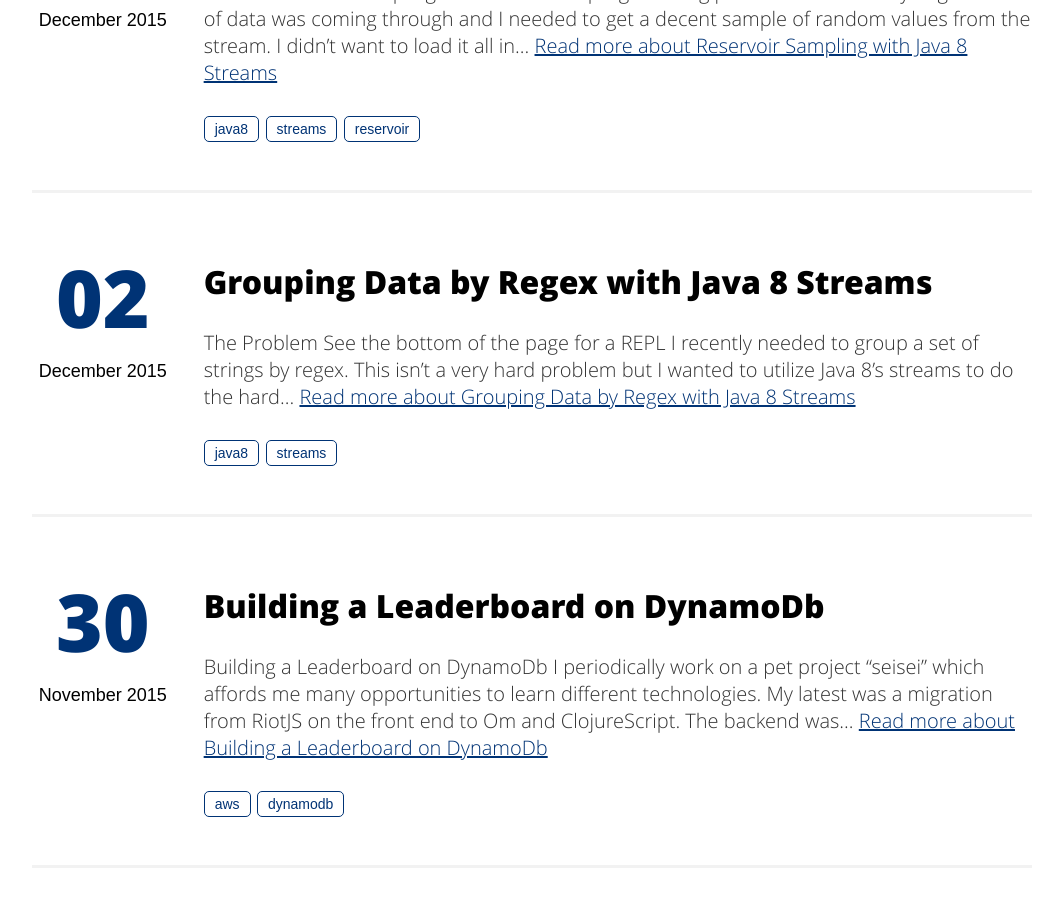
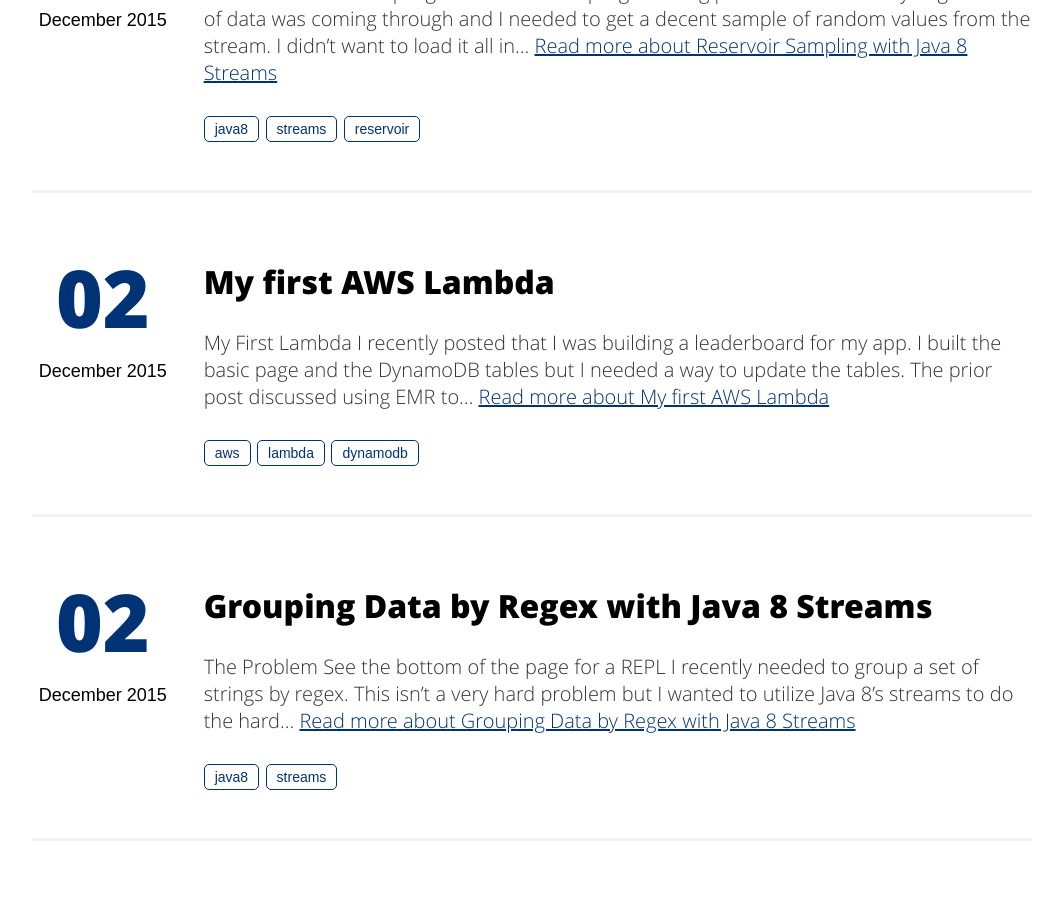
Before and after one commit to trevershick/trevershick.github.io, a Jekyll site: the page built from index.html, in a window 1280 px wide and 900 px high, scrolled down 1058 px. Shown: the whole window, without its empty margins (108-1171 px from the left). Built offline with Jekyll 4.4.1, drawn with Linux system fonts in a browser that asks for light colours; some of the changed lines change nothing that is shown.

Commit message:
Add my first lambda

````diff
--- a/_includes/head.html
+++ b/_includes/head.html
@@ -65,7 +65,7 @@
     <!-- Android Lolipop Theme Color -->
     <meta name="theme-color" content="#0562DC">
 
-    <link rel="stylesheet" href="{{ "/assets/css/main.css" | prepend: site.baseurl }}">
+    <link rel="stylesheet" href="/assets/css/main.css">
     <link rel="canonical" href="{{ page.url | replace:'index.html','' | prepend: site.baseurl | prepend: site.url }}">
     <link rel="alternate" type="application/rss+xml" title="{{ site.title }}" href="{{ "/feed.xml" | prepend: site.baseurl | prepend: site.url }}" />
 </head>
--- a/_posts/2015-11-30-leaderboard-on-dynamodb.md
+++ b/_posts/2015-11-30-leaderboard-on-dynamodb.md
@@ -3,7 +3,7 @@
 
 search: "yes"
 title: Building a Leaderboard on DynamoDb
-categories: [ dynamodb, aws ]
+categories: [ aws ]
 tags:
 - aws
 - dynamodb
--- /dev/null
+++ b/_posts/2015-12-02-my-first-lambda.md
@@ -0,0 +1,431 @@
+---
+layout: post
+
+search: "yes"
+title: My first AWS Lambda
+categories: [ aws ]
+tags:
+- aws
+- lambda
+- dynamodb
+keywords: "dynamodb, aws, amazon, lambda"
+---
+
+# My First Lambda
+
+I [recently posted]({% post_url 2015-11-30-leaderboard-on-dynamodb %}) that I was building a leaderboard for [my app](http://seisei.elasticbeanstalk.com).  I built the basic page and the [DynamoDB](https://aws.amazon.com/dynamodb/) tables but I needed a way to update the tables.  The prior post discussed using EMR to update the scores on a periodic basis, but I want it updated more frequently.  BTW, if you have no idea what i'm talking about, I'd suggest reviewing the [previous post]({% post_url 2015-11-30-leaderboard-on-dynamodb %}).
+
+So, given that my templates are read directly from S3, and I'd like updates to the scores as quickly as feasible, I decided to use [Lambda](https://aws.amazon.com/lambda/) from AWS.  **Lambda is a stateless compute service that executes your *Lambda Function* in response to some sort of stimuli be it an event from S3 or an HTTP call via the API gateway**.
+
+This means I can have S3 notify me (or my [Lambda](https://aws.amazon.com/lambda/) that is) when something is accessed, and I can make a decision to update the score or not in Lambda, and then ask [DynamoDB](https://aws.amazon.com/dynamodb/) to do the data work.
+
+That's the gist of it.
+
+![High Level Architecture](http://www.gliffy.com/go/publish/image/9536687/L.png)
+
+
+# Setting it up
+
+Each individual step is documented very well by Amazon in the AWS documentation.  I'll leave the details to them.  Here is my list of tasks I had to perform.
+
+1. **Create the DynamoDB Score table** (done in previous post)
+2. **Turn on server logging on my S3 bucket** -  S3 allows me to setup access logging on my bucket that is used to serve out my templates (basic .json files).  So, I [turn on logging](http://docs.aws.amazon.com/AmazonS3/latest/dev/ServerLogs.html) and specify another bucket (*log-bucket*).
+3. **Create my Lambda Function** - I created my function right in the AWS console.  It was easy and the console has a quick Lambda testing function that made it super quick for me to get it working.
+4. **Connect my Lambda to my S3 Log Bucket** - on my *log-bucket*, add an event rule that fires an event on create (PUT) and choose Lambda -> My Lambda.
+5. **Watch it work** - access some .json files in the first bucket, wait for the access log to hit and check the DynamoDb table for the result.
+
+# Running from the command line
+
+Even though the AWS Lambda console is nice I quickly grew tired of it.  I wanted to be able to run my lambda from the command line.
+
+I wrote the following driver script and it served me well.  The driver simply creates a sample event (ganked from AWS Lambda console), creates a fake context object and calls my Lambda.  All I have to do is:
+
+{% highlight javascript %}
+node on-s3-logfile.js
+{% endhighlight %}
+
+and my Lambda executes just as it would in the real Lambda environment on AWS.
+
+
+## Driver Code
+{%highlight javascript%}
+var bucket = "xxx-json";
+var filename = "logs/2015-12-01-15-21-28-F6AB73380517249C";
+var event = {
+  "Records": [
+    {
+      "eventVersion": "2.0",
+      "eventTime": "1970-01-01T00:00:00.000Z",
+      "requestParameters": {
+        "sourceIPAddress": "127.0.0.1"
+      },
+      "s3": {
+        "configurationId": "testConfigRule",
+        "object": {
+          "eTag": "0123456789abcdef0123456789abcdef",
+          "sequencer": "0A1B2C3D4E5F678901",
+          "key": filename,
+          "size": 1024
+        },
+        "bucket": {
+          "arn": "arn:aws:s3:::mybucket",
+          "name": bucket,
+          "ownerIdentity": {
+            "principalId": "EXAMPLE"
+          }
+        },
+        "s3SchemaVersion": "1.0"
+      },
+      "responseElements": {
+        "x-amz-id-2": "EXAMPLE123/5678abcdefghijklambdaisawesome/mnopqrstuvwxyzABCDEFGH",
+        "x-amz-request-id": "EXAMPLE123456789"
+      },
+      "awsRegion": "us-east-1",
+      "eventName": "ObjectCreated:Put",
+      "userIdentity": {
+        "principalId": "EXAMPLE"
+      },
+      "eventSource": "aws:s3"
+    }
+  ]
+};
+
+
+var aws = require('aws-sdk');
+aws.config.update({
+    region: "us-east-1"
+});
+
+var lambda = require('./logfile');
+
+
+var context = {
+    succeed: function(data) {
+        console.log("DONE", data);
+    },
+    fail: function(err) {
+        console.log("ERROR", err);
+    }
+};
+lambda.handler(event, context);
+
+{%endhighlight%}
+
+
+
+# The Lambda
+
+> Disclaimer - this is my first pass at this. I have not really refactored, nor even finished testing.
+
+{%highlight javascript%}
+```
+'use strict';
+var aws = require('aws-sdk'),
+    dynamodb = new aws.DynamoDB(),
+    s3 = new aws.S3({ apiVersion: '2006-03-01' }),
+    StringDecoder = new require('string_decoder').StringDecoder,
+    d = new StringDecoder('utf8');
+
+
+var contextToCallBack = function(context) {
+    return function(err,data) {
+        if (err) { context.fail(err); }
+        else { context.succeed(data); }
+    };
+};
+var updateScores = function(slugs, cb) {
+    var updates = Object.keys(slugs).map(function(slug) {
+        return {
+            Key: {
+                slug: {
+                    S: slug
+                },
+                type: {
+                    S: 'static'
+                }
+            },
+            TableName : 'scores',
+            ExpressionAttributeNames: {
+                '#c': 'score',
+                '#u': 'user'
+            },
+            ExpressionAttributeValues: {
+                ':count': { N: slugs[slug].count.toString() },
+                ':uzer' : { S: slugs[slug].user }
+            },
+            UpdateExpression: 'ADD #c :count SET #u = :uzer'
+        };
+    });
+
+    var errorToReturn = null;
+    var results = [];
+    var frec = function() {
+        if (updates.length > 0) {
+            var head = updates.splice(0,1)[0];
+            debug("updating item", head);
+            dynamodb.updateItem(head, function(err,data) {
+                debug("updateItem returned err", err);
+                debug("updateItem returned data", data);
+                if (err) { errorToReturn = err;}
+                results.push(head.Key.slug.S);
+                frec();
+            });
+        } else {
+            // i'm done.
+            cb(errorToReturn, results);
+        }
+    };
+    frec();
+};
+
+var loadUsersForSlugs = function(slugs, cb) {
+    var params = {
+        RequestItems: {
+            slugs : {
+                Keys : [],
+                ProjectionExpression:"slug,#u",
+                ExpressionAttributeNames: { "#u": "user" }
+            }
+        }
+    };
+    for (var slug in slugs) {
+        params.RequestItems.slugs.Keys.push({ "slug" : {"S": slug }});
+    }
+    dynamodb.batchGetItem(params, function(err, data) {
+        if (err) { return cb(err,null); }
+        data.Responses.slugs.map(function(result) {
+            var slug = result.slug.S;
+            var user = result.user.S;
+            slugs[slug].user = user;
+        });
+        cb(err, null);
+    });
+}
+
+var onSlug = function(slugs, slug) {
+    if (typeof(slugs[slug]) === 'undefined') {
+        slugs[slug] = { count: 1 };
+    } else {
+        slugs[slug].count = slugs[slug].count + 1;
+    }
+};
+
+var onSlugsEnd = (slugs, cb) => {
+    if (Object.keys(slugs).length === 0) {
+        return cb(null,null);
+    }
+    loadUsersForSlugs(slugs, function(err, data) {
+        if (err) { return cb(err,null); }
+        updateScores(slugs, cb);
+    });
+};
+
+var quiet = true;
+var debug = (msg, obj) => {
+    if (!quiet) {
+        console.log("DEBUG " + msg, obj);
+    }
+};
+
+exports.quiet = (b) => { quiet = b; }
+exports.handler = function(event, context) {
+    debug('Received event:', JSON.stringify(event, null, 2));
+
+    // Get the object from the event and show its content type
+    var bucket = event.Records[0].s3.bucket.name;
+    var key = decodeURIComponent(event.Records[0].s3.object.key.replace(/\+/g, ' '));
+    var params = {
+        Bucket: bucket,
+        Key: key
+    };
+    var slugs = {};
+    var stream = s3.getObject(params).createReadStream();
+
+    stream.on('data', (data) => {
+        var chunk = d.write(data);
+        var myRe=/GET (?:.+)?\/([^\/]+)\.json/g;
+        var tmp;
+        while (tmp = myRe.exec(chunk)) {
+            onSlug(slugs, tmp[1]);
+        }
+    })
+    .on('error', (err) => {
+        context.fail(err);
+    })
+    .on('end', () => {
+        onSlugsEnd(slugs, contextToCallBack(context));
+    });
+};
+```
+{%endhighlight%}
+
+
+# Testing My Lambda Function
+
+## In the AWS Console
+
+Amazon has done pretty well with the Lambda console in my opinion.  I was expecting a rather spartan experience but what I found was a Spartan that likes decorating.  That is to say that there's a built in editor (ace editor I think) and a basic testing facility that allows you to 'Save and Test' your script.  It will execute the Lambda and output console messages right there in the console and the results of your function (via the ```succeed``` or ```done``` calls on the context).
+
+They even provided a 'sample' event template function so that when you start to test, you can select the type of event (like an S3 put event) and then you can edit the event's specifics.  It makes for a pretty simple experience for getting up and running.
+
+<img src="/assets/img/lambda-edit.png"/>
+
+## Via Jasmine
+
+Testing in the console is all well and good but I wanted to be able to test my Lambdas like I test all my other code (via a command line build tool).  There's no shortage of testing blogs with node.js so i'll spare you the nitty gritty details but I will touch on a few interesting points.
+
+### Mock ALL the Things!!!
+
+The AWS SDK for JavaScript is loaded up as a CommonJS module just like any other node compatible module.  Since you can load it up, you can mock it.  I ultimately ended up using [Sinon](http://sinonjs.org/docs/) as my mocking framework.  I started with Jasmine's built in framework as it was the framework i'm most familiar with but ended up going with Sinon due to its *sandbox* functionality.
+
+### Jasmine Spec
+{% highlight javascript %}
+
+
+
+var bucket = "a-bucket";
+var filename = "logs/abc";
+var event = {
+  "Records": [
+    {
+      "s3": {
+        "object": {
+          "key": filename,
+        },
+        "bucket": {
+          "name": bucket,
+        }
+      }
+    }
+  ]
+};
+
+var aws = require('aws-sdk');
+var sinon = require('sinon');
+require('jasmine-sinon');
+var sandbox;
+
+describe('logfile', () => {
+    'use strict';
+    beforeEach(() => {
+        sandbox = sinon.sandbox.create();
+
+        this.s3object = { createReadStream: ()=>{} };
+        this.dynamodb = createStubObject(sandbox, ["batchGetItem"]);
+        this.s3 = createStubObject(sandbox, ["getObject"])
+        this.s3object = createStubObject(sandbox, ["createReadStream"]);
+
+        sandbox.stub(aws, 'S3').returns(this.s3);
+        sandbox.stub(aws, 'DynamoDB').returns(this.dynamodb);
+
+        this.s3.getObject.returns(this.s3object);
+
+
+        delete require.cache[require.resolve('../logfile.js')]
+        this.logfile = require('../logfile');
+    });
+
+    afterEach(()=>{
+        sandbox.restore();
+    });
+
+    it('loads from S3', (done) => {
+        var context = createStubObject(sandbox, ["succeed", done, "done", done, "fail", done]);
+        // assemble
+        var log = '91005e2a7c02dcf52e55ab04d8db7d7fa0e3c1e279880f7e705e90040df16d4d xxx-json [02/Dec/2015:02:44:04 +0000] 107.15.84.222 - 42A5D95192F2F0D7 REST.GET.OBJECT C4U6Z2.json "GET /xxx-json/C4U6Z2.json HTTP/1.1" 200 - 34 34 14 13 "-" "HTTPie/0.9.2" -';
+        var batchGetItemResponse = { Responses: { slugs: [{slug:{S:'C4U6Z2'},user:{S:'y'}}]}};
+        var updateItemResponse = {};
+
+        this.s3object.createReadStream.returns(stringStream("y"));
+        this.logfile.handler(event,context);
+    });
+
+    it('loads the s3 file from the event by bucket and key', (done) => {
+        // assemble
+        var context = createStubObject(sandbox, ["succeed", done, "done", done, "fail", done]);
+        this.s3object.createReadStream.returns(stringStream(""));
+
+        // act
+        this.logfile.handler(event,context);
+
+        // assert
+        expect(this.s3.getObject.args[0][0]).toEqual({ Bucket: 'a-bucket', Key: 'logs/abc' });
+        expect(this.s3.getObject.called).toBe(true);
+        expect(this.s3object.createReadStream).toHaveBeenCalled();
+    });
+
+
+    it('exits without speaking to db if it finds no slugs', (done) => {
+        // assemble
+        var context = createStubObject(sandbox, ["succeed", done, "done", done, "fail", done]);
+        this.s3object.createReadStream.returns(stringStream('GET /xxx-json/xxxx.logs'));
+
+        // act
+        this.logfile.handler(event,context);
+
+        // assert
+        expect(this.s3object.createReadStream.called).toBe(true);
+        expect(this.dynamodb.batchGetItem.called).toBe(false);
+    });
+
+});
+
+{% endhighlight %}
+
+### Helper File
+
+{% highlight javascript %}
+
+'use strict';
+var sinon = require('sinon'),
+    Readable = require('stream').Readable;
+
+beforeAll(function() {
+  global.stringStream = (contents) => {
+    var s = new Readable();
+    s.push(contents);
+    s.push(null);
+    return s;
+  };
+});
+
+
+beforeAll(() => {
+    /**
+     * creates a stub object like jasmine.createSpyObj
+     * but creates it in a sandbox
+     */
+    var createStubObject = function(sandbox, methods) {
+        var x = {};
+        for (var i=0;i < methods.length;i++) {
+            var m = methods[i];
+            var f = sandbox.stub();
+            if (methods.length > i+1 && typeof(methods[i+1]) === 'function') {
+                f = methods[i+1];
+                i++;
+            }
+            x[m] = f;
+        };
+        return x;
+    };
+
+    global.createStubObject = createStubObject;
+});
+
+
+{% endhighlight %}
+
+
+## Difficulties
+
+I had a few difficulties working with the Lambda service for the first time.  I encountered most of my issues upon writing unit tests for my Lambda function.  I haven't done day to day JavaScript in a a little while, so I always seem to need to relearn the testing/mocking frameworks.  However, that aside, I had some AWS specific issues during testing.
+
+* **All in one file** - while Lambda doesn't require you to put your entire script in one file, it was the easiest for me to get off the ground.  However, being in one file made it more difficult as I had to mock all the things as opposed to mocking out sub modules with nice interfaces.
+* **No Libraries** - Since i did this all in one file, I couldn't add libraries like async which would have made much of this easier.
+* **Force Reload of Modules** - The sample code from Amazon has ```var aws = require('aws-sdk')``` and ```var s3 = new aws.S3()``` at the top of the file.  To mock these out for each test anew, I had to force unload the modules or else my mocks/stubs would never be reset.
+* **DynamoDb API** - I feel like I spent a lot of time just figuring out how to do things with the DynamoDb API.  Luckily the cycle time is very quick since I can run the lambda function from the command line via node.
+
+
+# End
+
+This is not the best constructed post.  I'm working to improve and there's a lot of information to cover.  If something isn't working or you have a question, by all means contact me.  There are several ways to contact me on the home page.
````
Also changed, not shown: assets/img/lambda-edit.png (added).
